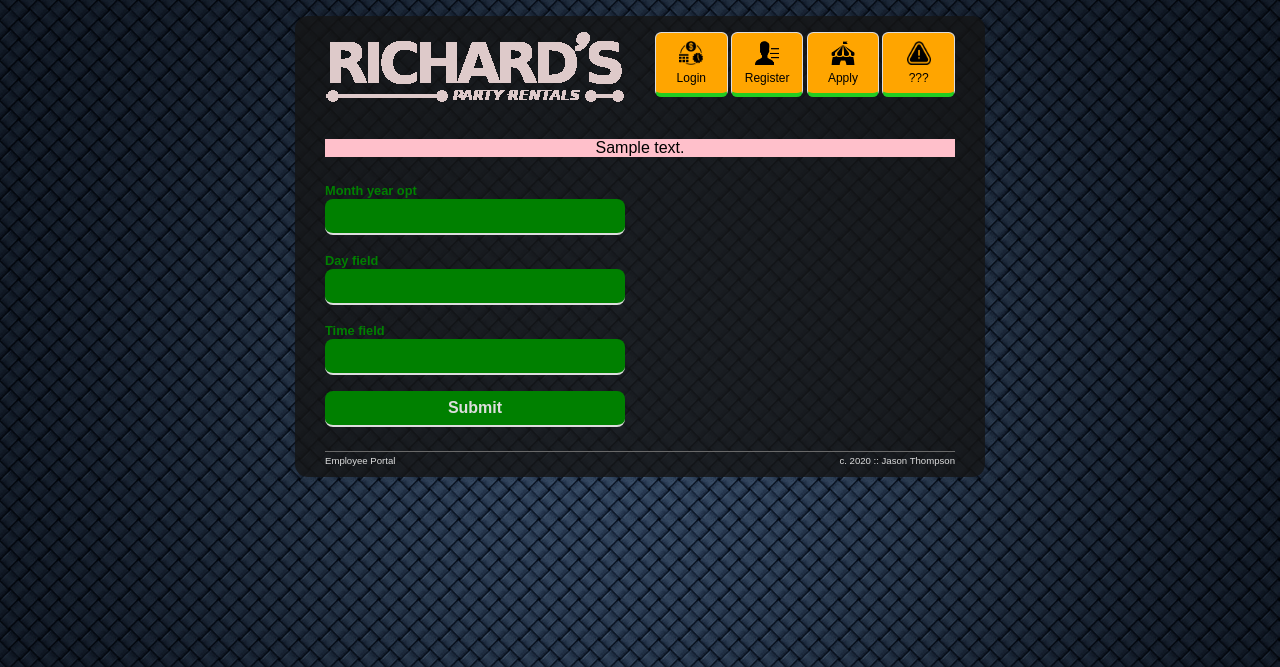
After one commit to jtproject/employee-portal, a Python web app: template jsys/templates/request_off.html in a window 1280 px wide. The commit adds this page. Shown: the top 667 px of the page. Run offline with Jinja, Linux system fonts and the light colour scheme; the template is opened without the code that fills it: most values are stand-ins (such as "Sample title", 1, 10 or a date in 2020); form fields are guessed from the names that the template uses.

Commit message:
add request

```diff
--- a/jsys/main/routes.py
+++ b/jsys/main/routes.py
@@ -12,7 +12,7 @@
         work = Schedule.query.filter_by(emp_id=current_user.id).all()
     else:
         work = 'NOTHING'
-    return render_template('home.html', work=work, title='Home')
+    return render_template('home.html', work=work, title='Home', utils=utils)
 
 @main.route('/new', methods=['GET', 'POST'])
 def new():
--- a/jsys/people/routes.py
+++ b/jsys/people/routes.py
@@ -24,6 +24,11 @@
 
 @guy.route('/login', methods=['GET', 'POST'])
 def login():
+    ### FOR CHANGING PASSWORD ENCODING ON UPLOAD
+    #temp = Employee.query
+    #for x in temp:
+    #    x.password = _E.generate_password_hash('1')
+    #_D.session.commit()
     if current_user.is_authenticated:
         flash(f'You\'re already logged in!', 'danger')
         return redirect(url_for('main.home'))
--- /dev/null
+++ b/jsys/templates/request_off.html
@@ -0,0 +1,29 @@
+{% extends 'shell.html' %}
+{% block content %}
+
+<div class="portal-card">
+  <form method="POST" action="">
+    {{ form.hidden_tag() }}
+    <div class="form-row">
+      {{ form.month_year_opt.label }}
+      {{ form.month_year_opt }}
+    </div>
+    <div class="form-row">
+      {{ form.day_field.label }}
+      {{ form.day_field }}
+    </div>
+    <div class="form-row">
+      {{ form.time_field.label }}
+      {{ form.time_field }}
+    </div>
+    <div class="form-row">
+      {{ form.submit }}
+    </div>
+  </form>
+</div>
+
+<div class="portal-card">
+
+</div>
+
+{% endblock content %}
```
Also changed, not shown: jsys/dataf.py (+14 -1 lines), jsys/schedule/forms.py (+9 -0 lines), jsys/schedule/routes.py (+14 -19 lines), jsys/templates/home.html (+6 -2 lines), jsys/the.db.
